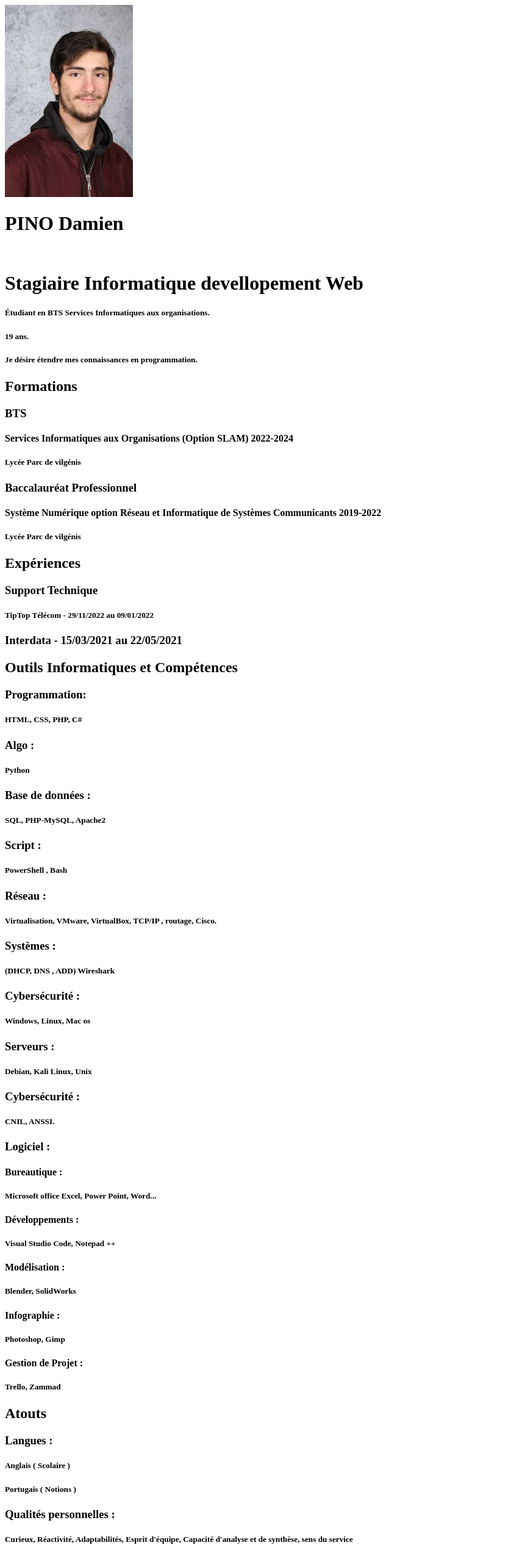
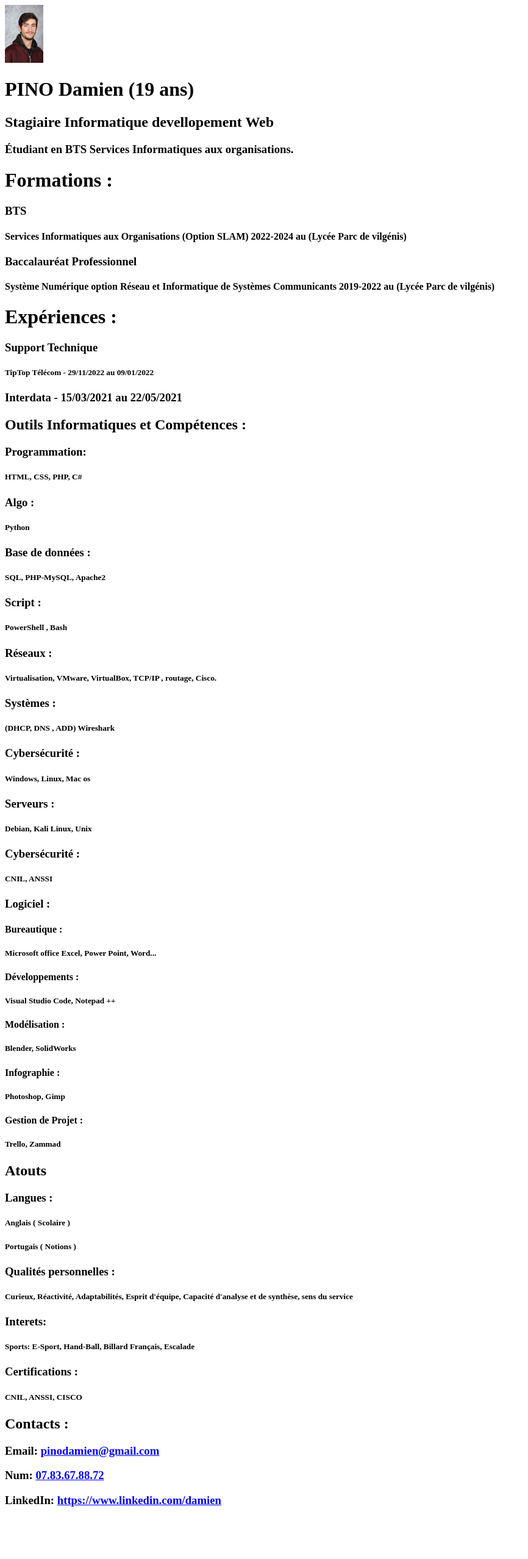
Before and after one commit to Damien-Codes/Portefolio-HTML-CSS, a plain HTML site: page cv_html.html in a window 1280 px wide. Shown: the top 2556 px of the page at 61% size, without its empty margins (0-866 px from the left). After the commit the page ends 2490 px from the top, so only its background shows below. Drawn offline with Linux system fonts and the light colour scheme.

Commit message:
Add files via upload

```diff
--- a/cv_html.html
+++ b/cv_html.html
@@ -1,35 +1,34 @@
 <!DOCTYPE html>
 <html>
   <head>
-    <title>Mon CV</title>
+    <meta charset="utf-8">
+    <title>cv</title>
+    <link rel="stylesheet" type="text/css" href="">
   </head>
   <body>
     <div class="title">
-            <img src="photo.jpg" style="margin-right: 40px;">
-            <h1>PINO Damien</h1>
-
-        <br> <h1>Stagiaire Informatique devellopement Web</h1>
-        <h5>Étudiant en BTS Services Informatiques aux organisations. </h5><h5>19 ans.</h5><h5>Je désire étendre mes connaissances en programmation.</h5>
+        <img src="photo.jpg" class="photo" width=5%>
+        <h1>PINO Damien (19 ans)</h1>
+        <h2>Stagiaire Informatique devellopement Web</h2>
+        <h3>Étudiant en BTS Services Informatiques aux organisations.</h3>
     </div>
-
     <!-- Formations -->
     <div class="formations">
-      <h2>Formations</h2>
+      <h1>Formations :</h1>
       <h3>BTS</h3>
-          <h4>Services Informatiques aux Organisations (Option SLAM) 2022-2024 </h4><h5>Lycée Parc de vilgénis</h5>
+      <h4>Services Informatiques aux Organisations (Option SLAM) 2022-2024 au (Lycée Parc de vilgénis)</h4>
       <h3>Baccalauréat Professionnel</h3>
-          <h4>Système Numérique option Réseau et Informatique de Systèmes Communicants 2019-2022</h4><h5>Lycée Parc de vilgénis</h5>
+      <h4>Système Numérique option Réseau et Informatique de Systèmes Communicants 2019-2022 au (Lycée Parc de vilgénis)</h4>
     </div>
     <!-- expériences du stage -->
     <div class="exp">
-      <h2>Expériences</h2>
-
-        <h3> Support Technique</h3>
+      <h1>Expériences :</h1>
+      <h3>Support Technique</h3>
       <h5>TipTop Télécom - 29/11/2022 au 09/01/2022</h5>
       <h3>Interdata - 15/03/2021 au 22/05/2021</h3>
     <!-- Compétances aquise pendant vos formations -->
     <div class="Compétances">
-      <h2>Outils Informatiques et Compétences</h2>
+      <h2>Outils Informatiques et Compétences :</h2>
       <h3>Programmation:</h3>
       <h5>HTML, CSS, PHP, C#</h5>
       <h3>Algo :</h3>
@@ -38,7 +37,7 @@
       <h5>SQL, PHP-MySQL, Apache2</h5>
       <h3>Script :</h3>
       <h5>PowerShell , Bash</h5>
-      <h3>Réseau :</h3>
+      <h3>Réseaux :</h3>
       <h5>Virtualisation, VMware, VirtualBox, TCP/IP , routage, Cisco.</h5>
       <h3>Systèmes :</h3>
       <h5>(DHCP, DNS , ADD) Wireshark</h5>
@@ -47,7 +46,7 @@
       <h3>Serveurs :</h3>
       <h5>Debian, Kali Linux, Unix</h5>
       <h3>Cybersécurité :</h3>
-      <h5>CNIL, ANSSI.</h5>
+      <h5>CNIL, ANSSI</h5>
       <h3>Logiciel :</h3>
       <h4>Bureautique :</h4>
       <h5>Microsoft office Excel, Power Point, Word...</h5>
@@ -64,7 +63,6 @@
     <div class="atouts">
       <!-- VOICI LES ATOUTS -->
       <h2>Atouts</h2>
-
       <h3>Langues :</h3>
       <h5>Anglais ( Scolaire )</h5>
       <h5>Portugais ( Notions )</h5>
@@ -86,8 +84,8 @@
       <div class="con">
         <!-- pour mettre ses contacts -->
         <h2>Contacts :</h2>
-        <h3>Email: <a href="pinodamien@gmail.com">mail@gmail.com</a></h3>
-        <h3>Num: 07.83.67.88.72</h3>
+        <h3>Email: <a href="pinodamien@gmail.com">pinodamien@gmail.com</a></h3>
+        <h3>Num: <a href="07.83.67.88.72">07.83.67.88.72</a></h3>
         <h3>LinkedIn: <a href="https://www.linkedin.com/in/damien-pino-200280195">https://www.linkedin.com/damien</a></h3>
       </div>
     </footer>
--- a/style.css
+++ b/style.css
@@ -119,6 +119,6 @@ nav li:hover .submenu-CV{
     margin-top: -35px;
 }
 img{
-    width: 300000px;
+    width: 50%;
     box-shadow: rgb(85, 80, 80);
 }
```
Also changed, not shown: accueil.html (+1 -1 lines), contact.html (+1 -1 lines), cv.html (+1 -1 lines), index.html (+1 -1 lines), ppe.html (+1 -1 lines), stage.html (+1 -1 lines), td.html (+1 -1 lines), veille_technologique.html (+1 -1 lines), veilles_juridique.html (+2 -2 lines). Lines whose indentation alone changed are shown as unchanged.
